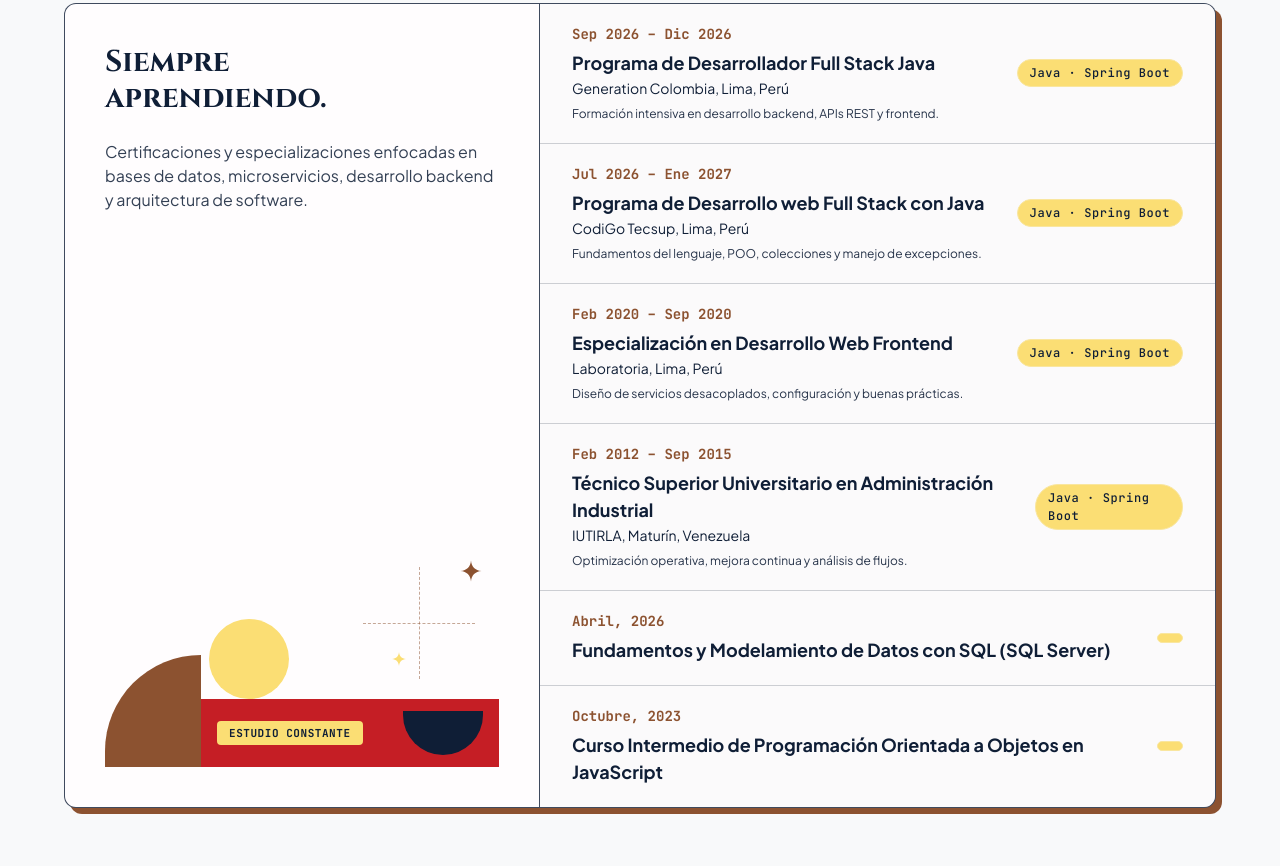
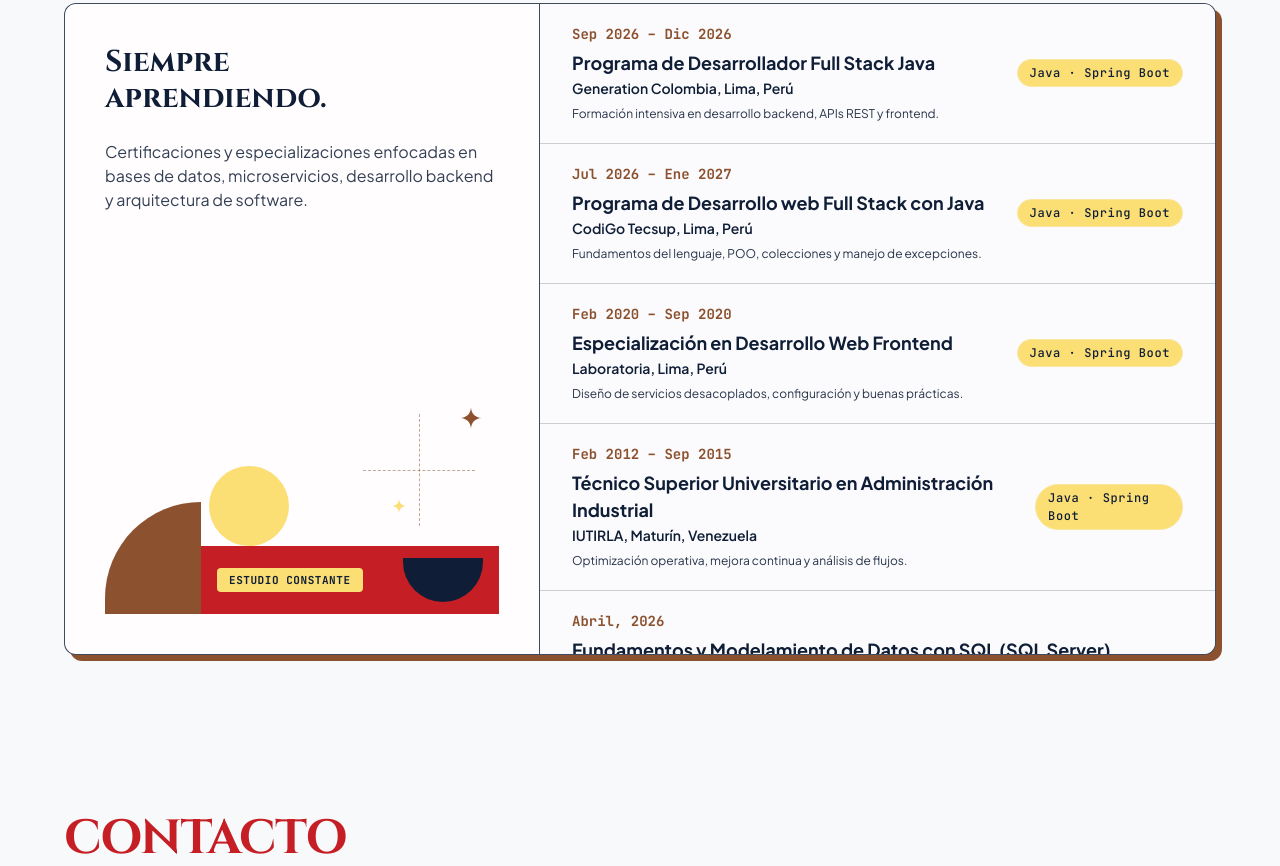
Before and after one commit to argierincon/portfolio, an Astro site: page / in a window 1280 px wide. Shown: the part 5717-6583 px from the top of the page. Built offline with nearby package versions, Linux system fonts and the light colour scheme; Astro itself is replaced by a stand-in of ours.

Commit message:
fix(ui): enhance Education section layout and improve item hover effects for better user experience

```diff
--- a/src/components/sections/Education.astro
+++ b/src/components/sections/Education.astro
@@ -144,31 +144,39 @@ const items: readonly EducationItem[] = [
     </div>
 
     <!-- Columna derecha: listado de certificaciones y formación -->
-    <div class="flex flex-col justify-between bg-chalk-paper/60">
+    <div class="flex flex-col justify-between bg-chalk-paper/60 lg:max-h-[650px] lg:overflow-y-auto [scrollbar-width:none] [-ms-overflow-style:none] [&::-webkit-scrollbar]:hidden">
       <ul class="divide-y divide-easton-blue-500/20">
         {items.map((item) => (
-          <li class="group transition-colors duration-150 hover:bg-easton-blue-500">
-            <div class="flex flex-col justify-between gap-3 px-6 py-5 sm:flex-row sm:items-center sm:gap-6 sm:px-8">
+          <li
+            class:list={[
+              "group relative overflow-hidden",
+              "before:content-[''] before:pointer-events-none before:absolute before:inset-0 before:z-0 before:bg-easton-blue-500",
+              "before:origin-left before:scale-x-0 before:transition-transform before:duration-300 before:ease-out",
+              "hover:before:scale-x-100",
+            ]}
+          >
+            <div class="relative z-10 flex flex-col justify-between gap-3 px-6 py-5 sm:flex-row sm:items-center sm:gap-6 sm:px-8">
               <div class="flex flex-col items-start gap-1">
-                <span class="mono-subtitle-3 text-wand-brown-500 transition-colors group-hover:text-lunar-yellow-500">
+                <span class="mono-subtitle-3 text-wand-brown-500 transition-colors duration-300 group-hover:text-lunar-yellow-500">
                   {item.period}
                 </span>
 
                 <div class="space-y-0.5">
-                  <h4 class="subtitle-main text-easton-blue-500 transition-colors group-hover:text-chalk-paper">
+                  <h4 class="subtitle-main text-easton-blue-500 transition-colors duration-300 group-hover:text-chalk-paper">
                     {item.title}
                   </h4>
-                  <p class="body-2 text-easton-blue-500 transition-colors group-hover:text-lunar-yellow-500">
+                  <p class="body-2 text-easton-blue-500 font-semibold transition-colors duration-300 group-hover:text-lunar-yellow-500">
                     {item.subtitle}
                   </p>
                   {item.description && (
-                    <p class="caption pt-1 text-easton-blue-500/90 transition-colors group-hover:text-lunar-yellow-500">
+                    <p class="caption pt-1 text-easton-blue-500/90 transition-colors duration-300 group-hover:text-lunar-yellow-500">
                       {item.description}
                     </p>
                   )}
                 </div>
               </div>
 
+              {item.badge && (
                 <Chip
                   size="sm"
                   variant="solid"
@@ -179,6 +187,7 @@ const items: readonly EducationItem[] = [
                 >
                   {item.badge}
                 </Chip>
+              )}
             </div>
           </li>
         ))}
```
Lines whose indentation alone changed are shown as unchanged.
